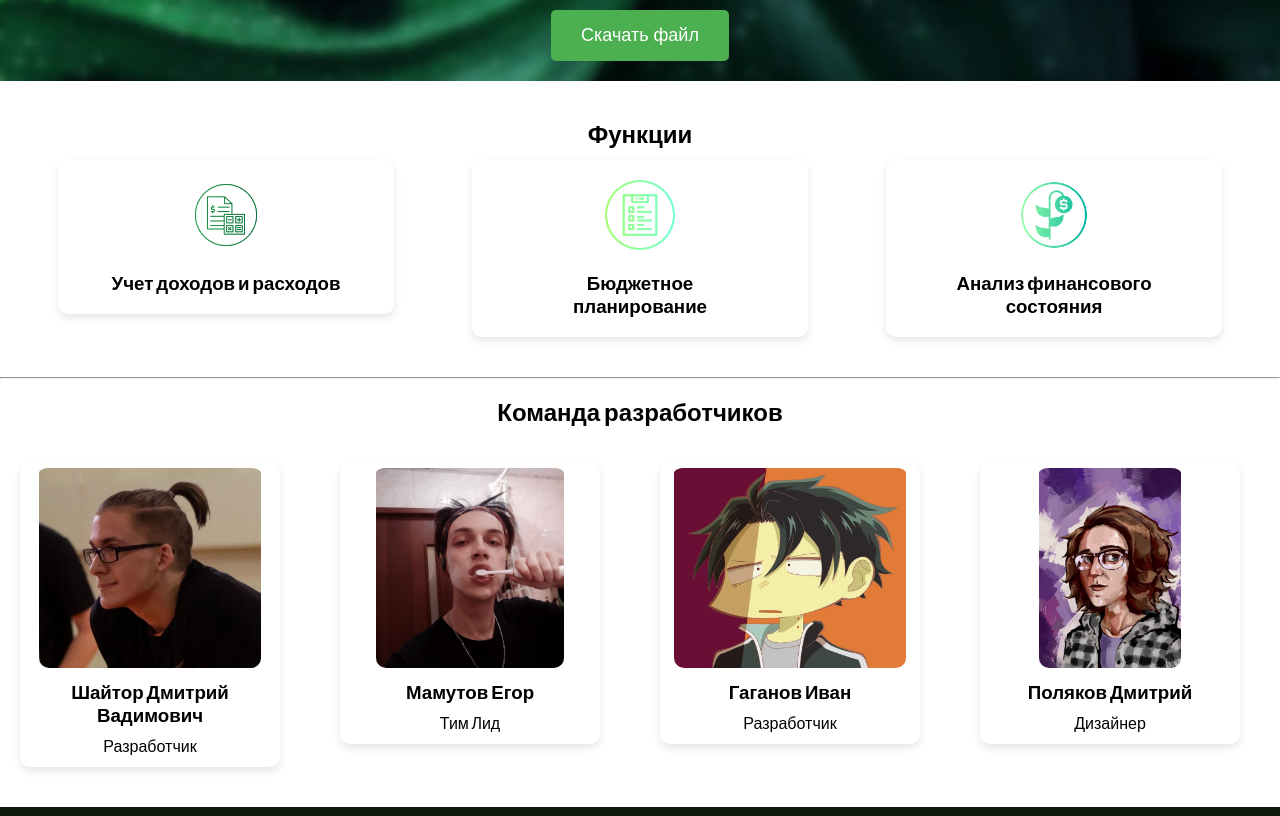
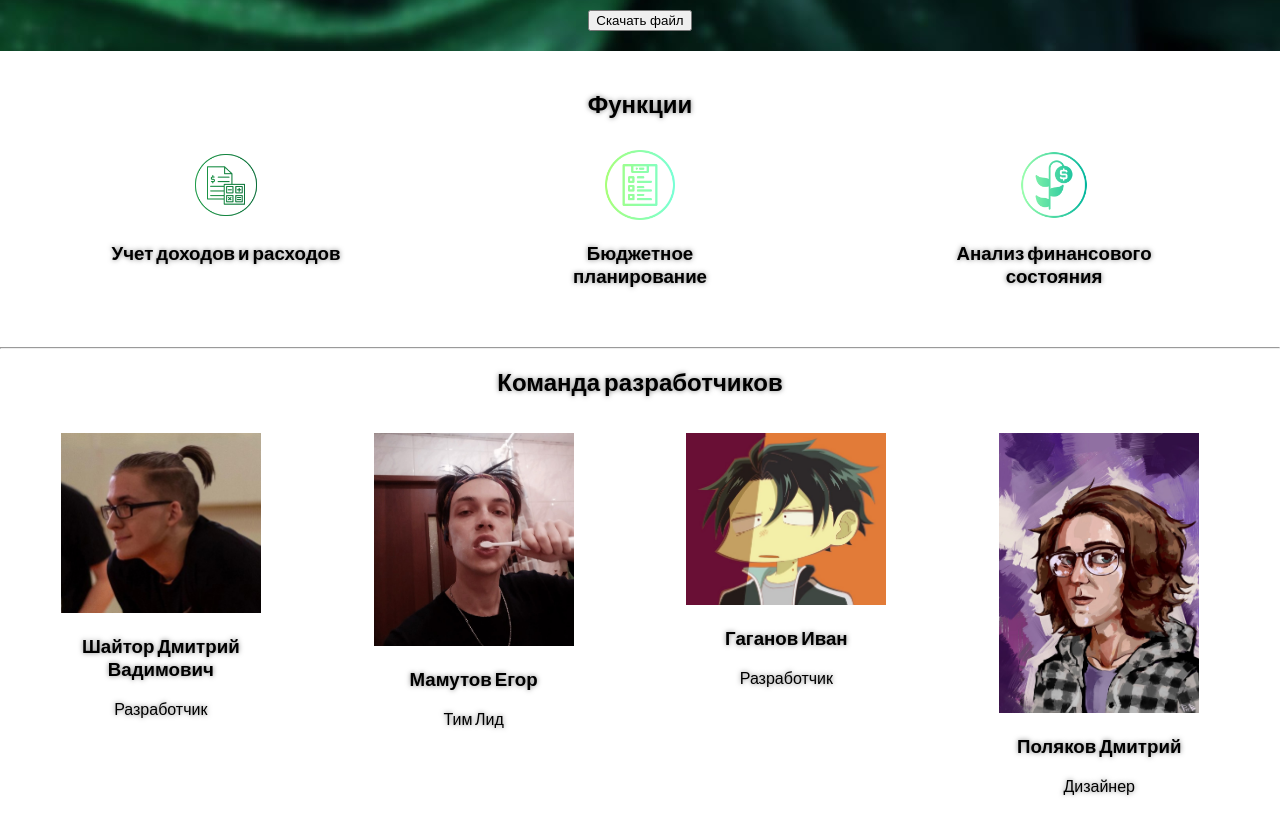
Before and after one commit to sapphirecpp/SmartBudget, a plain HTML site: page index.html in a window 1280 px wide. Shown: the part 380-1196 px from the top of the page. Drawn offline with nearby package versions, Linux system fonts and the light colour scheme.

Commit message:
Update styles.css

```diff
--- a/css/styles.css
+++ b/css/styles.css
@@ -1,13 +1,11 @@
 
 body {
+  font-family: 'Nanum Myeongjo', serif;
   margin: 0;
   padding: 0;
+  text-shadow: 0 0 5px rgba(0, 0, 0, 0.5);
 }
-button {
-  padding: 10px 20px;
-  font-size: 16px;
-  cursor: pointer;
-}
+
 
 header nav ul {
   list-style-type: none;
@@ -22,50 +20,6 @@ header nav ul {
 header nav li {
   flex: 1; /* Равномерно распределяем доступное пространство */
 }
-#team {
-  text-align: center;
-}
-
-#downloadButton {
-  padding: 15px 30px;
-  font-size: 18px;
-  border: none;
-  background-color: #4CAF50;
-  color: #fff;
-  border-radius: 5px;
-  cursor: pointer;
-  transition: background-color 0.3s ease;
-}
-
-#downloadButton:hover {
-  background-color: #45a049;
-}
-.member {
-  text-align: center;
-  align-items: center;
-  border-radius: 10px;
-  box-shadow: 0 4px 8px rgba(0, 0, 0, 0.1);
-  transition: transform 0.3s ease-in-out; /* Минимальная ширина элемента */
-  flex-basis: calc(20% - 20px);
-
-}
-
-.member:hover {
-  transform: scale(1.05);
-}
-
-.member-img {
-  padding-top: 5px;
-  object-fit: cover;
-  border-radius: 10px;
-}
-
-.member h3,
-.member p {
-  margin: 10px 0;
-}
-
-
 
 header nav a {
   display: block;
@@ -76,7 +30,6 @@ header nav a {
   width: 100%; /* Занимаем 100% ширины своего родителя (li) */
   box-sizing: border-box; /* Учитываем padding в общей ширине */
 }
-
 
 /* Добавляем медиа-запрос для изменения стилей при узком экране */
 @media (max-width: 600px) {
@@ -131,23 +84,20 @@ ul {
   padding-left: 12px;
   padding-right: 12px;
   margin-right: 20px;
-  width: 200px;
+  max-width: 200px;
 }
 .member-img{
-  max-height: 200px;
-  max-width: 200xp;
+  max-width: 100%;
+  max-height: 362px;
+  max-width: 362xp;
 }
-.prof{
-  background-size: cover;
-  background-position: center;
-  max-width: 150px;
-  max-height: 150px;
-}
+
 
 #home {
   background-image: url('../images/fon3.jpg');
   background-size: cover;
   background-position: center;
+  text-shadow: 0 0 5px rgba(0, 0, 0, 0.5);
   max-width: 100%;
   padding: 20px;
 }
@@ -184,11 +134,7 @@ ul {
   background-color: #555;
 }
 #features .funk{
-  text-align: center;
-  align-items: center;
-  border-radius: 10px;
-  box-shadow: 0 4px 8px rgba(0, 0, 0, 0.1);
-  transition: transform 0.3s ease-in-out;
+  border-radius: 15%;
   padding-left: 50px;
   padding-right: 50px;
 
@@ -198,7 +144,7 @@ ul {
 }
 .bio.animate-bio {
   display: block !important;
-  animation-duration: 2s;
+  animation-duration: 1s;
   animation-name: slideIn;
 }
 
```
